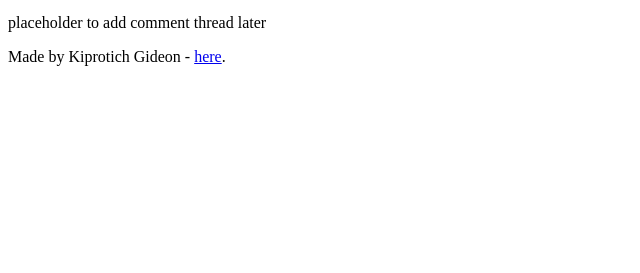
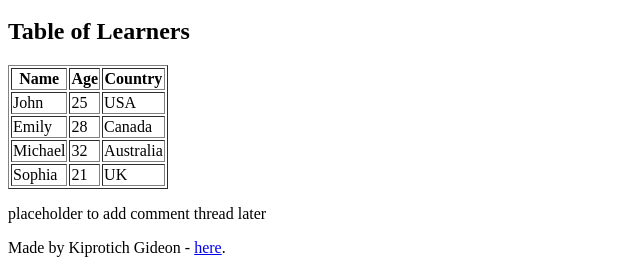
Before and after one commit to Kip-rotich46/My_First_Portfolio, a plain HTML site: page html_basic/index.html in a window 1280 px wide. Shown: the part 621-894 px from the top of the page, without its empty margins (0-640 px from the left). Before the commit the page ends 800 px from the top, so only its background shows below. Drawn offline with Linux system fonts and the light colour scheme.

Commit message:
basic html

```diff
--- a/html_basic/index.html
+++ b/html_basic/index.html
@@ -26,7 +26,42 @@
       <a href="https://example.com" target="_blank">
         <img src="https://i.ibb.co/gTDZZT8/ALX-Logo-07.png" alt="ALX Logo">
       </a>
+
+      <!-- Add Table of Learners -->
+      <h2>Table of Learners</h2>
+      <table border="1">
+        <thead>
+          <tr>
+            <th>Name</th>
+            <th>Age</th>
+            <th>Country</th>
+          </tr>
+        </thead>
+        <tbody>
+          <tr>
+            <td>John</td>
+            <td>25</td>
+            <td>USA</td>
+          </tr>
+          <tr>
+            <td>Emily</td>
+            <td>28</td>
+            <td>Canada</td>
+          </tr>
+          <tr>
+            <td>Michael</td>
+            <td>32</td>
+            <td>Australia</td>
+          </tr>
+          <tr>
+            <td>Sophia</td>
+            <td>21</td>
+            <td>UK</td>
+          </tr>
+        </tbody>
+      </table>
     </article>
+
     <aside>
       <p>placeholder to add comment thread later</p>
     </aside>
```
